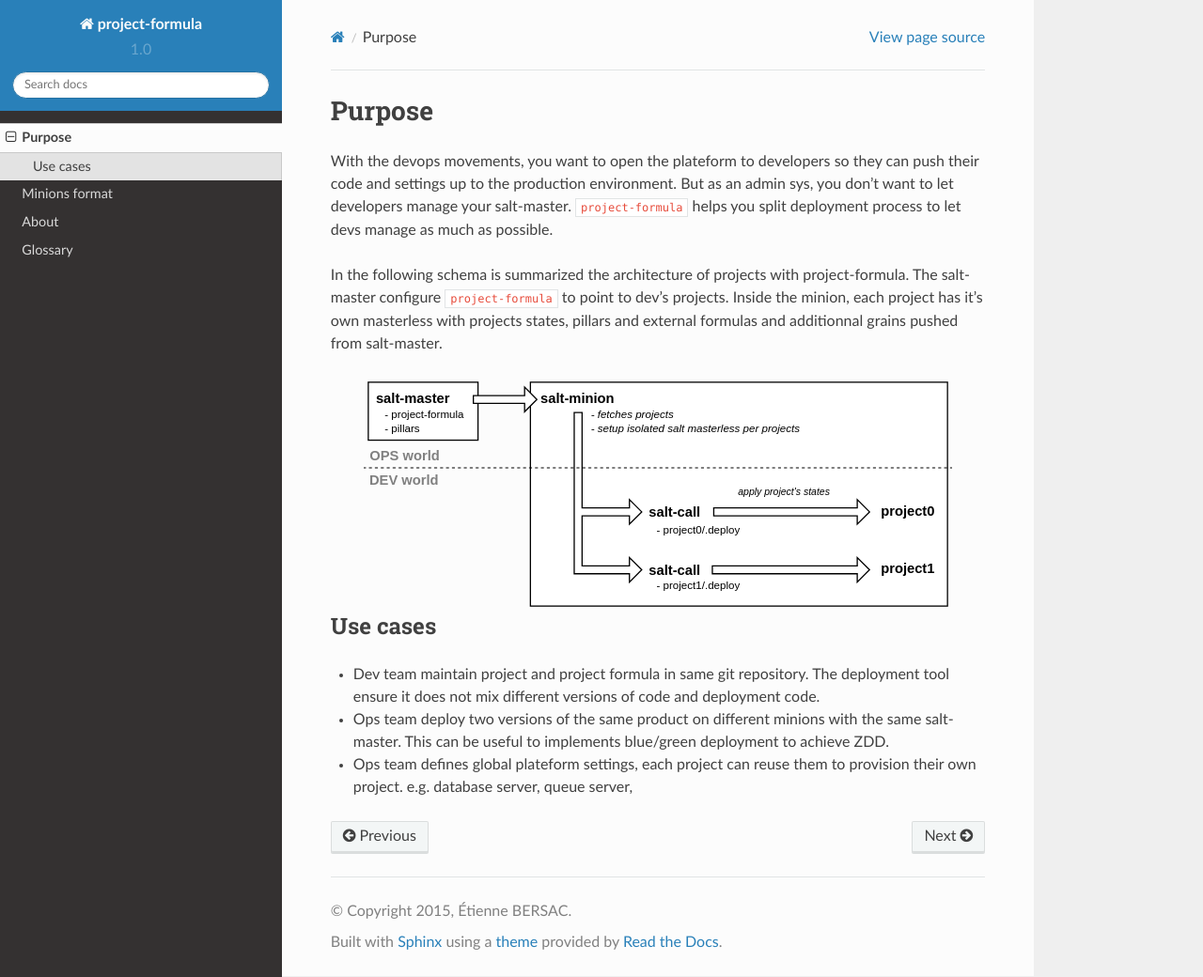
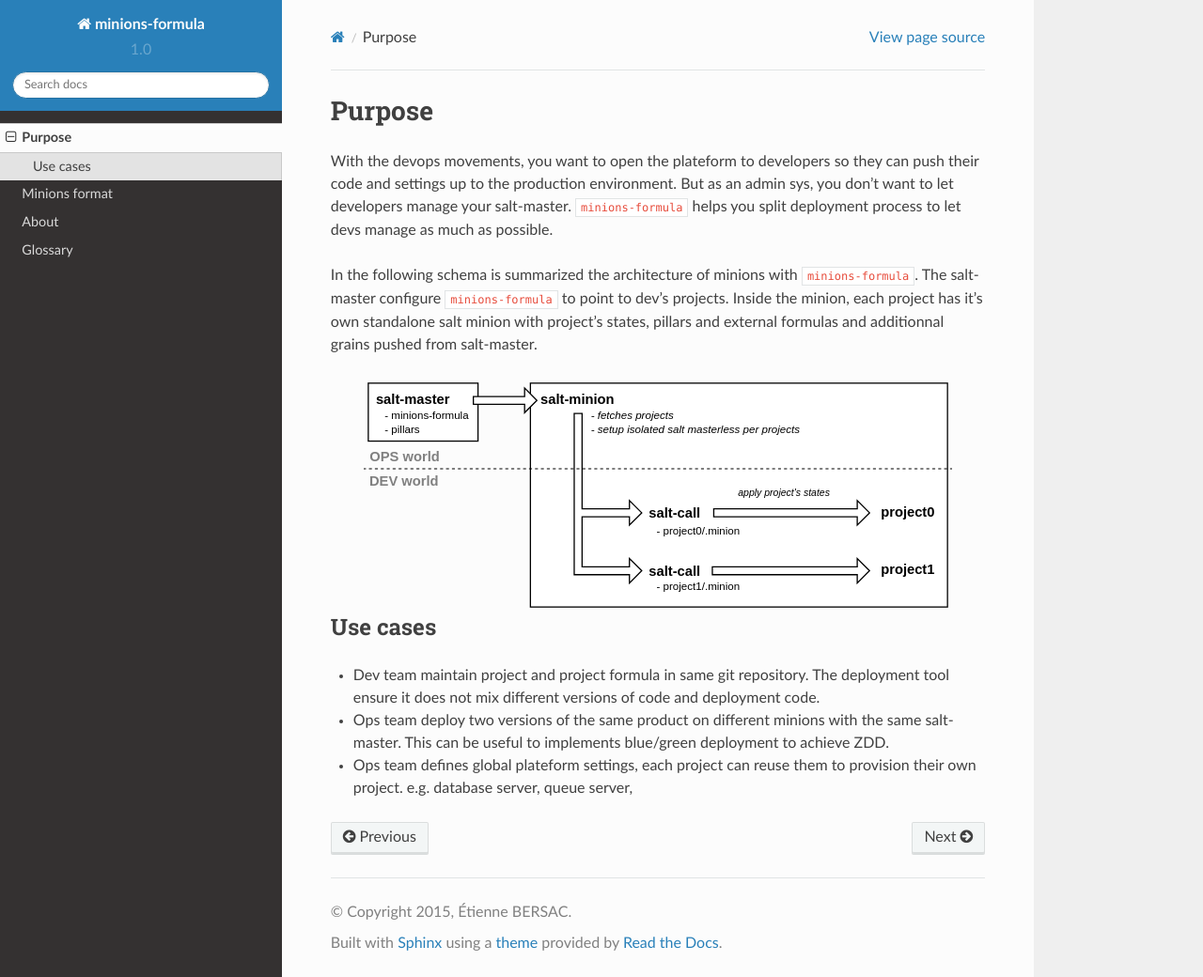
Before and after one commit to novafloss/minions-formula, a Sphinx documentation site: the page built from docs/source/purpose.rst, in a window 1280 px wide and 1040 px high. Shown: the whole window at 94% size. Built offline with Sphinx 7.4.7 and the Read the Docs theme 2.0.0, drawn with Linux system fonts in a browser that asks for light colours.

Commit message:
fixup! Implement formula

```diff
--- a/docs/source/conf.py
+++ b/docs/source/conf.py
@@ -1,7 +1,7 @@
 # -*- coding: utf-8 -*-
 # flake8: noqa
 #
-# project-formula documentation build configuration file, created by
+# minions-formula documentation build configuration file, created by
 # sphinx-quickstart on Thu Aug 27 13:16:44 2015.
 #
 # This file is execfile()d with the current directory set to its
@@ -61,7 +61,7 @@ source_suffix = '.rst'
 master_doc = 'index'
 
 # General information about the project.
-project = u'project-formula'
+project = u'minions-formula'
 copyright = u'2015, Étienne BERSAC'
 author = u'Étienne BERSAC'
 
@@ -218,7 +218,7 @@ html_static_path = ['_static']
 #html_search_scorer = 'scorer.js'
 
 # Output file base name for HTML help builder.
-htmlhelp_basename = 'project-formuladoc'
+htmlhelp_basename = 'minions-formuladoc'
 
 # -- Options for LaTeX output ---------------------------------------------
 
@@ -240,7 +240,7 @@ latex_elements = {
 # (source start file, target name, title,
 #  author, documentclass [howto, manual, or own class]).
 latex_documents = [
-  (master_doc, 'project-formula.tex', u'project-formula Documentation',
+  (master_doc, 'minions-formula.tex', u'minions-formula Documentation',
    u'Étienne BERSAC', 'manual'),
 ]
 
@@ -270,7 +270,7 @@ latex_documents = [
 # One entry per manual page. List of tuples
 # (source start file, name, description, authors, manual section).
 man_pages = [
-    (master_doc, 'project-formula', u'project-formula Documentation',
+    (master_doc, 'minions-formula', u'minions-formula Documentation',
      [author], 1)
 ]
 
@@ -284,8 +284,8 @@ man_pages = [
 # (source start file, target name, title, author,
 #  dir menu entry, description, category)
 texinfo_documents = [
-  (master_doc, 'project-formula', u'project-formula Documentation',
-   author, 'project-formula', 'One line description of project.',
+  (master_doc, 'minions-formula', u'minions-formula Documentation',
+   author, 'minions-formula', 'One line description of project.',
    'Miscellaneous'),
 ]
 
--- a/docs/source/purpose.rst
+++ b/docs/source/purpose.rst
@@ -5,14 +5,14 @@
 With the devops movements, you want to open the plateform to developers so they
 can push their code and settings up to the production environment. But as an
 admin sys, you don't want to let developers manage your
-salt-master. ``project-formula`` helps you split deployment process to let devs
+salt-master. ``minions-formula`` helps you split deployment process to let devs
 manage as much as possible.
 
-In the following schema is summarized the architecture of projects with
-project-formula. The salt-master configure ``project-formula`` to point to
-dev's projects. Inside the minion, each project has it's own masterless with
-projects states, pillars and external formulas and additionnal grains pushed
-from salt-master.
+In the following schema is summarized the architecture of minions with
+``minions-formula``. The salt-master configure ``minions-formula`` to point to
+dev's projects. Inside the minion, each project has it's own standalone salt
+minion with project's states, pillars and external formulas and additionnal
+grains pushed from salt-master.
 
 .. image:: architecture.svg
    :alt: Architecture
```
Also changed, not shown: docs/source/architecture.svg, 1 other file.
